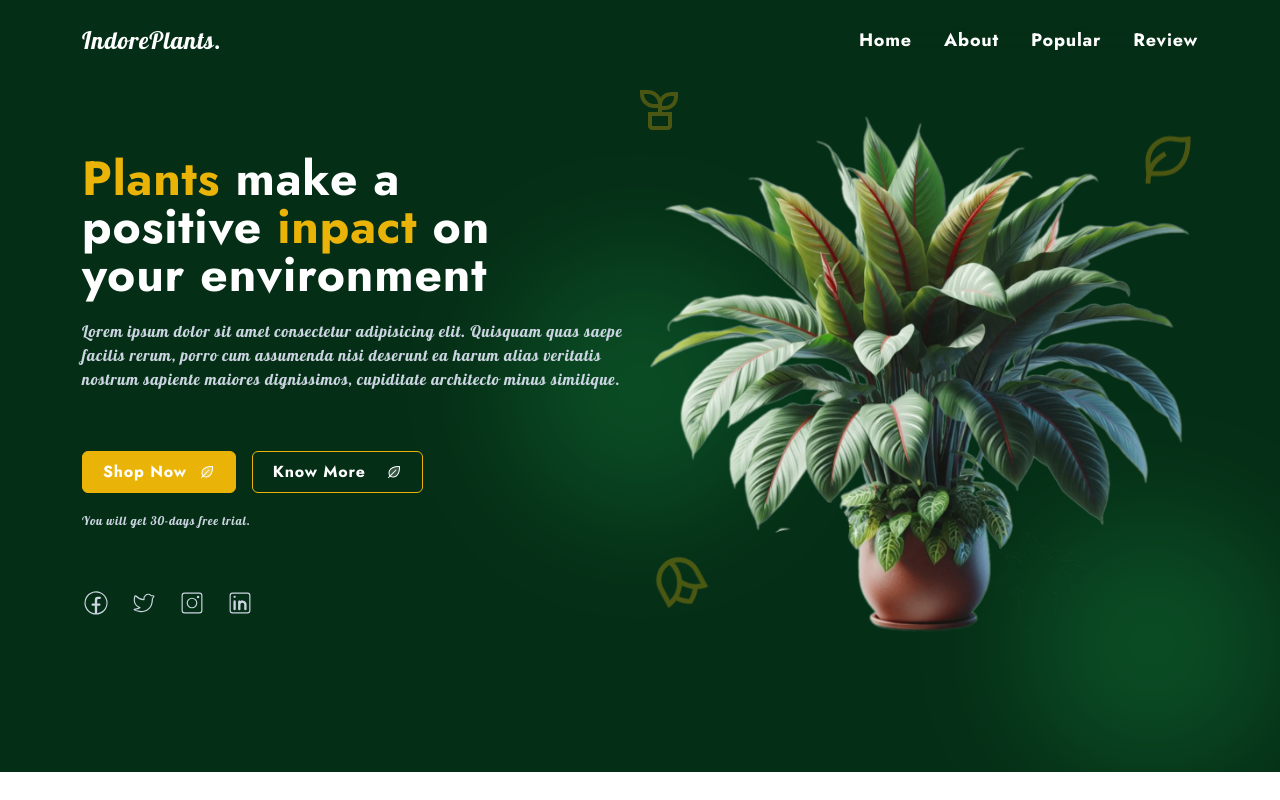
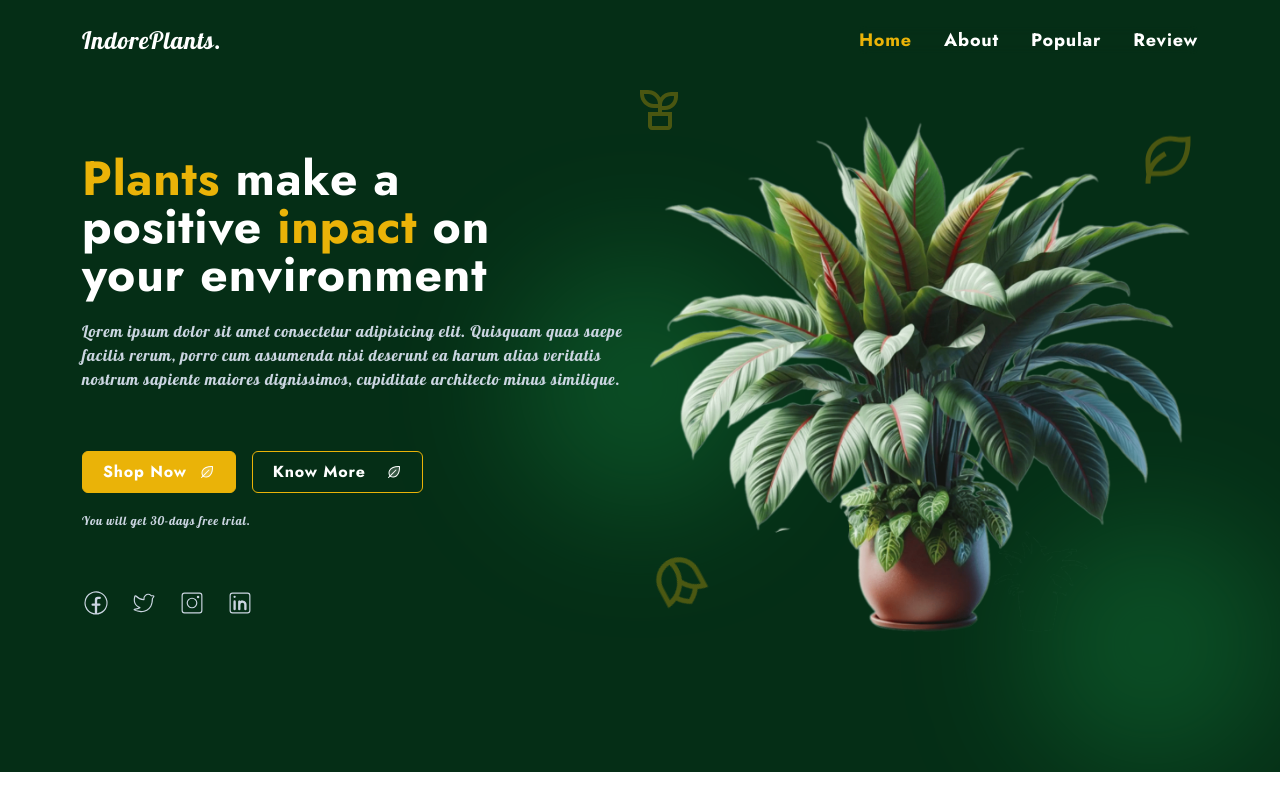
Before and after one commit to Lucy-J-Dev/react-plant-landing-page, a React (Vite) app: page / in a window 1280 px wide. Shown: the top 800 px of the page. Built offline with nearby package versions, Linux system fonts and the light colour scheme.

Commit message:
creacion clase active en el header

```diff
--- a/src/components/Header.jsx
+++ b/src/components/Header.jsx
@@ -39,7 +39,7 @@ const Header = () => {
         >
           <ul className="flex flex-col items-center gap-8 lg:flex-row">
             <li>
-              <a href="#home" className="nav-link" onClick={handleShowMenu}>
+              <a href="#home" className="nav-link active" onClick={handleShowMenu}>
                 Home
               </a>
             </li>
@@ -88,3 +88,5 @@ const Header = () => {
 };
 
 export default Header;
+
+// TODO: Actualizar la clase active del header para saber en que seccion se encuentra
--- a/src/index.css
+++ b/src/index.css
@@ -37,6 +37,9 @@ h3 {
     @apply text-yellow-500;
 }
 
+.active {
+    @apply text-yellow-500;
+}
 
 .title {
     @apply font-Lobster text-yellow-500;
```
